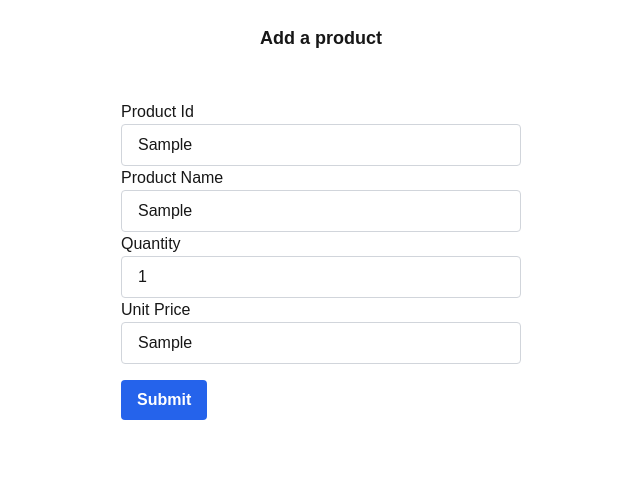
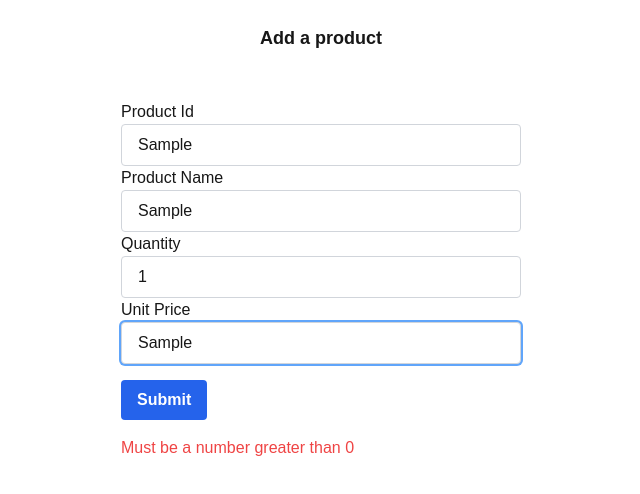
Before and after one commit to thisisjihyun/shopping-cart-oop, a Next.js app: page /product in a window 1280 px wide. Both pictures are taken after typing "Sample", "Sample", "Sample" into the empty fields and a click on the button "Submit". Shown: the top 494 px of the page, without its empty margins (319-959 px from the left). Built offline with nearby package versions, Linux system fonts and the light colour scheme; no server answers.

Commit message:
Make a reusable FormInput comoponent & add a validation before submit

```diff
--- a/src/app/components/EditableRow.tsx
+++ b/src/app/components/EditableRow.tsx
@@ -12,6 +12,8 @@ const EditableRow = ({ product }) => {
     },
   });
 
+  // TODO - REFRESH WHEN IT CHANGES
+  // TODO - NICER UI
   const onSubmit = (data) => {
     fetch(`/api/products/${data.productId}`, {
       method: "PATCH",
--- /dev/null
+++ b/src/app/components/FormInput.tsx
@@ -0,0 +1,21 @@
+type FromInputProps = {
+  label: string;
+  id: string;
+  inputProps: React.InputHTMLAttributes<HTMLInputElement>;
+  defaultValue?: string | number;
+};
+
+const FormInput = ({ label, id, inputProps, defaultValue }: FromInputProps) => {
+  return (
+    <label htmlFor={id}>
+      {label}
+      <input
+        {...inputProps}
+        defaultValue={defaultValue}
+        className="w-full px-4 py-2 border border-gray-300 rounded focus:outline-none focus:ring-2 focus:ring-blue-400"
+      />
+    </label>
+  );
+};
+
+export default FormInput;
--- a/src/app/product/page.tsx
+++ b/src/app/product/page.tsx
@@ -1,13 +1,16 @@
 "use client";
 
+import { useState } from "react";
 import { useForm } from "react-hook-form";
-// TODO - VALIDATION
+import FormInput from "../components/FormInput";
+// TODO - Improve API side
+// TODO - Verify type
 
 const ProductPage = () => {
-  const { register, handleSubmit } = useForm();
+  const [errorMessage, setErrorMessage] = useState(null);
+  const { handleSubmit, reset, register } = useForm();
 
-  const onSubmit = (data) => {
-    console.log(data);
+  const onValid = (data) => {
     fetch("/api/products", {
       method: "POST",
       headers: {
@@ -16,9 +19,23 @@ const ProductPage = () => {
       body: JSON.stringify({
         productId: data.productId,
         productName: data.productName,
-        quantity: Number(data.quantity),
-        unitPrice: Number(data.unitPrice),
+        quantity: data.quantity,
+        unitPrice: data.unitPrice,
       }),
+    });
+    reset({
+      productId: "",
+      productName: "",
+      quantity: 1,
+      unitPrice: "",
+    });
+    setErrorMessage(null);
+  };
+
+  const onInvalid = (errors) => {
+    return Object.values(errors).forEach((value) => {
+      if (value.type === "required") setErrorMessage(value?.message);
+      if (value.type === "validate") setErrorMessage(value?.message);
     });
   };
 
@@ -28,42 +45,60 @@ const ProductPage = () => {
         Add a product
       </div>
       <form
-        onSubmit={handleSubmit(onSubmit)}
+        onSubmit={handleSubmit(onValid, onInvalid)}
         className="w-full max-w-md mx-auto p-6 rounded-lg space-y-4"
       >
-        <label htmlFor="productId">
-          Product Id{" "}
-          <input
-            {...register("productId")}
-            className="w-full px-4 py-2 border border-gray-300 rounded focus:outline-none focus:ring-2 focus:ring-blue-400"
-          />
-        </label>
-        <label htmlFor="productName">
-          Product Name{" "}
-          <input
-            {...register("productName")}
-            className="w-full px-4 py-2 border border-gray-300 rounded focus:outline-none focus:ring-2 focus:ring-blue-400"
-          />
-        </label>
-        <label htmlFor="quantity">
-          Quantity{" "}
-          <input
-            {...register("quantity")}
-            defaultValue={1}
-            className="w-full px-4 py-2 border border-gray-300 rounded focus:outline-none focus:ring-2 focus:ring-blue-400"
-          />
-        </label>
-        <label htmlFor="unitPrice">
-          Unit Price{" "}
-          <input
-            {...register("unitPrice")}
-            className="w-full px-4 py-2 border border-gray-300 rounded focus:outline-none focus:ring-2 focus:ring-blue-400"
-          />
-        </label>
+        <FormInput
+          id="productId"
+          label="Product Id"
+          inputProps={{
+            ...register("productId", {
+              required: "This field is required",
+            }),
+          }}
+        />
+        <FormInput
+          id="productName"
+          label="Product Name"
+          inputProps={{
+            ...register("productName", {
+              required: "This field is required",
+            }),
+          }}
+        />
+        <FormInput
+          id="quantity"
+          label="Quantity"
+          inputProps={{
+            ...register("quantity", {
+              valueAsNumber: true,
+              validate: (value) =>
+                (value > 0 && !isNaN(value)) ||
+                "Must be a number greater than 0",
+            }),
+          }}
+          defaultValue={1}
+        />
+        <FormInput
+          id="unitPrice"
+          label="Unit Price"
+          inputProps={{
+            ...register("unitPrice", {
+              required: "This field is required",
+              valueAsNumber: true,
+              validate: (value) =>
+                (value > 0 && !isNaN(value)) ||
+                "Must be a number greater than 0",
+            }),
+          }}
+        />
         <button
           type="submit"
           className="px-4 py-2 bg-blue-600 text-white font-semibold rounded hover:bg-blue-700 transition-colors duration-200"
-        >Submit</button>
+        >
+          Submit
+        </button>
+        {errorMessage && <p className="text-red-500">{errorMessage}</p>}
       </form>
     </>
   );
```
Also changed, not shown: 1 other file (tests, documents, lock files or other folders).
